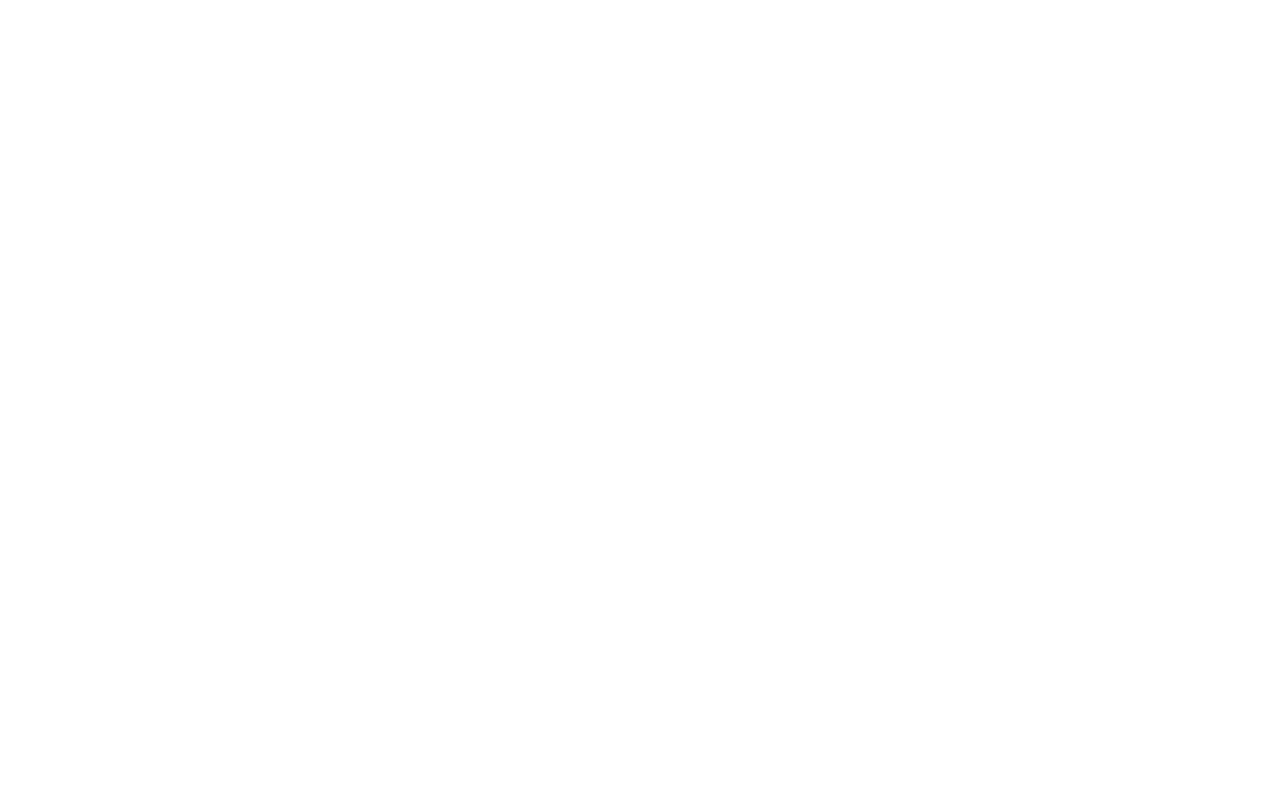
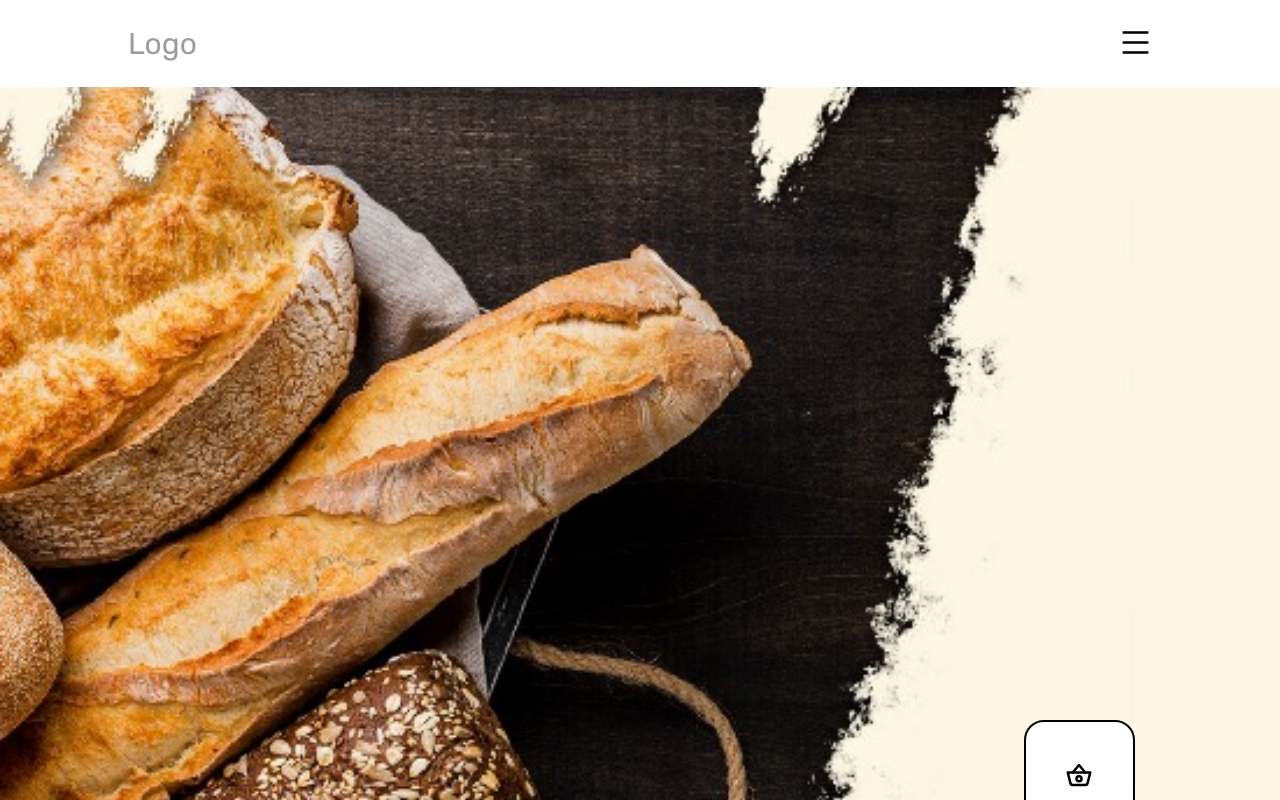
Before and after one commit to Maternykh/react-bread, a React (Vite) app: page / in a window 1280 px wide. Shown: the top 800 px of the page. Built offline with nearby package versions, Linux system fonts and the light colour scheme.

Commit message:
first commit

```diff
--- a/src/index.scss
+++ b/src/index.scss
@@ -1,14 +1,4 @@
 @import url('https://fonts.googleapis.com/css2?family=Golos+Text:wght@400;500;600;700&family=Montserrat:wght@300&family=Rubik:wght@300;400;500&display=swap');
-@media (min-width: 992px) {
-    body {
-        display: none;
-    }
-}
-@media (max-width: 767px) {
-    body {
-        display: none;
-    }
-}
 * {
     margin: 0;
     padding: 0;
```
